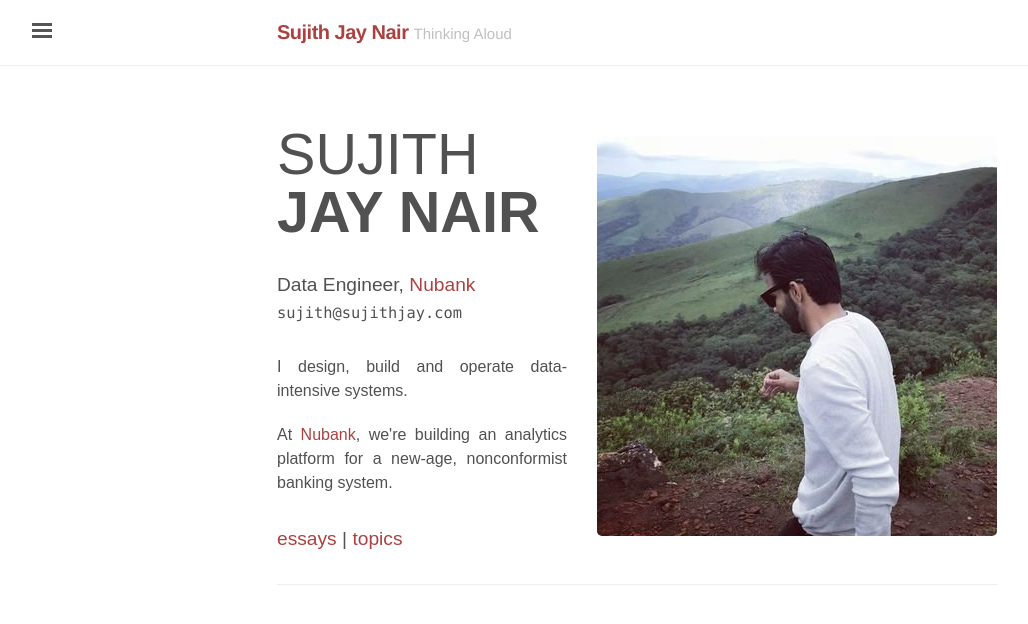
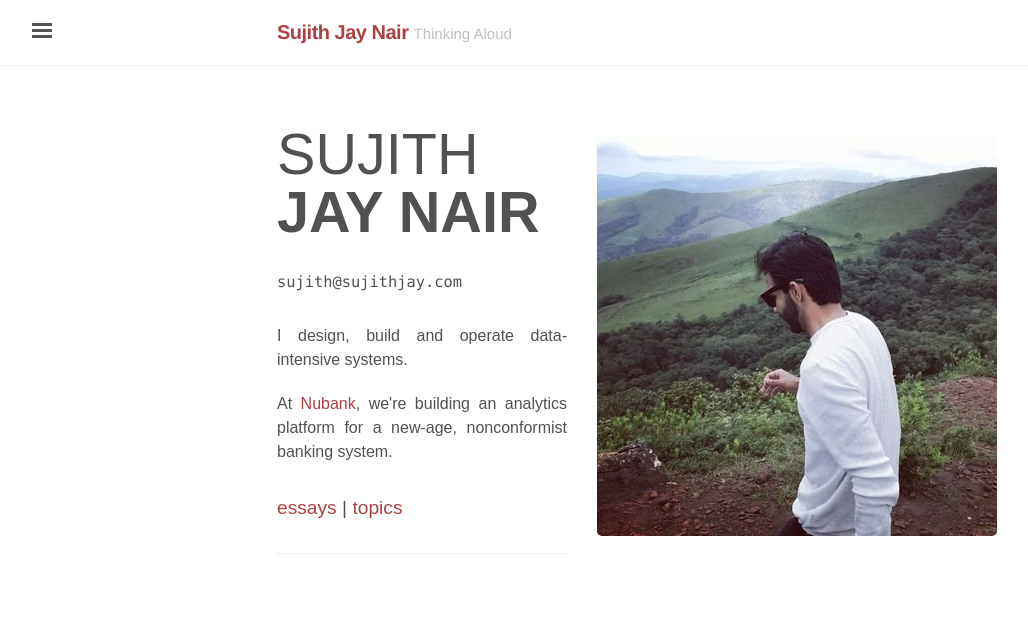
Before and after one commit to sujithjay/sujithjay.github.io, a Jekyll site: the page built from index.md, in a window 1280 px wide. Shown: the top 624 px of the page, without its empty margins (3-1031 px from the left). Built offline with Jekyll 4.4.1, drawn with Linux system fonts in a browser that asks for light colours; nearby versions of some CDN libraries; some web fonts are replaced.

Commit message:
Remove Job Desc

```diff
--- a/index.md
+++ b/index.md
@@ -16,7 +16,6 @@
 	    <div class="boldtext">JAY NAIR</div>
       </div>
       <div id="title" style="margin-top: 1.5rem;">
-        <div>Data Engineer, <a class="nodecor" href="https://www.nubank.com.br/en">Nubank</a></div>
         <div id="email">sujith@sujithjay.com</div>
       </div>
 </div>
```
